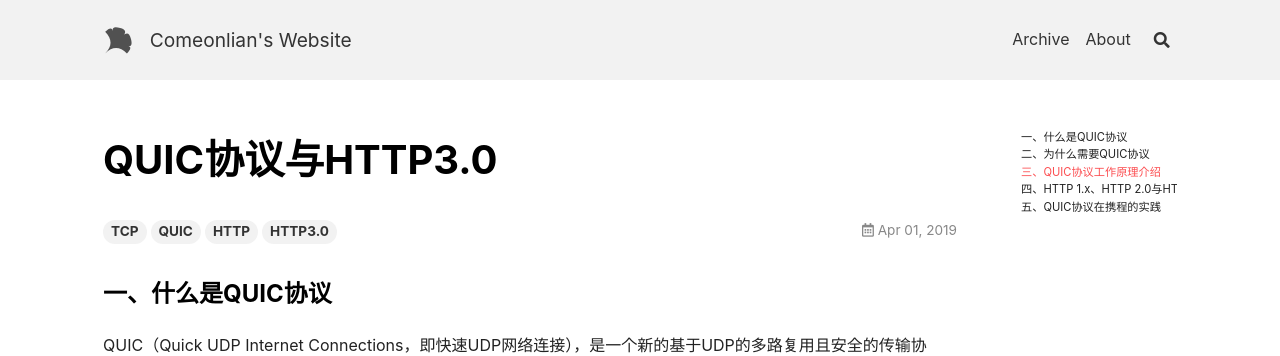
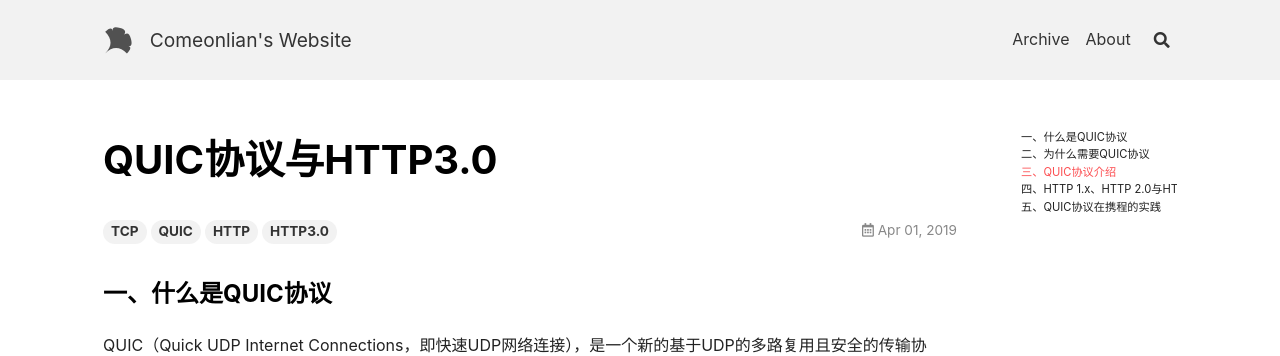
Before and after one commit to comeonlian/comeonlian.github.io, a Jekyll site: the page built from _posts/2019-04-01-quic-http.md, in a window 1280 px wide and 900 px high. Shown: the top 356 px of the window. Built offline with Jekyll 4.4.1, drawn with Linux system fonts in a browser that asks for light colours; nearby versions of some CDN libraries; some of the changed text lies outside the part shown.

Commit message:
update file.

```diff
--- a/_posts/2019-04-01-quic-http.md
+++ b/_posts/2019-04-01-quic-http.md
@@ -70,7 +70,7 @@ TCP的连接由一个四元组唯一确定，分别是源IP、目的IP、源端
 TCP的拥塞控制算法主要是慢启动、拥塞避免、快速重传和快速恢复，这些算法虽然都很经典，但都是几十年前提出的，对于当时那种有线低速网络为主的环境很适用，但是随着科技的发展，现在基本都是无线高速网络为主，TCP这些拥塞算法不仅落伍，甚至还会带来副作用，导致网络阻塞更加严重。
 TCP的拥塞算法以丢包作为拥塞控制的条件，这样做最大的弊端就在于，无法区分确实是因为网络阻塞导致的丢包，还是因为传输过程中的错误传输导致的（实际上此时网络并没有阻塞），如果是前者还好，减小发送端的发报数量，能起到一定作用；但如果是后者的场景，本来正常的一条网络通道，因为错误的算法控制变得更慢，这样就变得得不偿失。
 
-### 三、QUIC协议工作原理介绍
+### 三、QUIC协议介绍
 
 #### 1、特点及优势
 ##### 1）0-RTT握手
```
